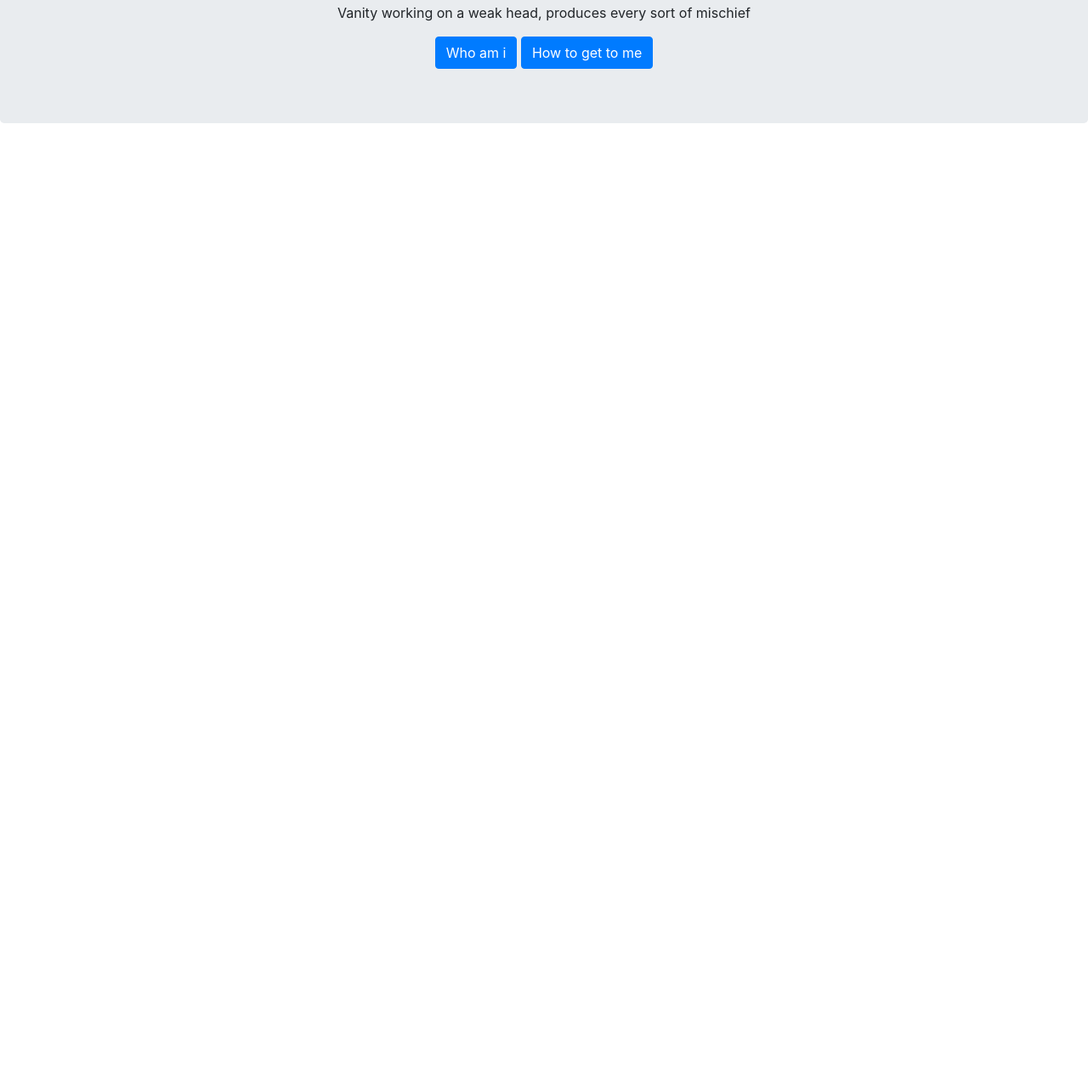
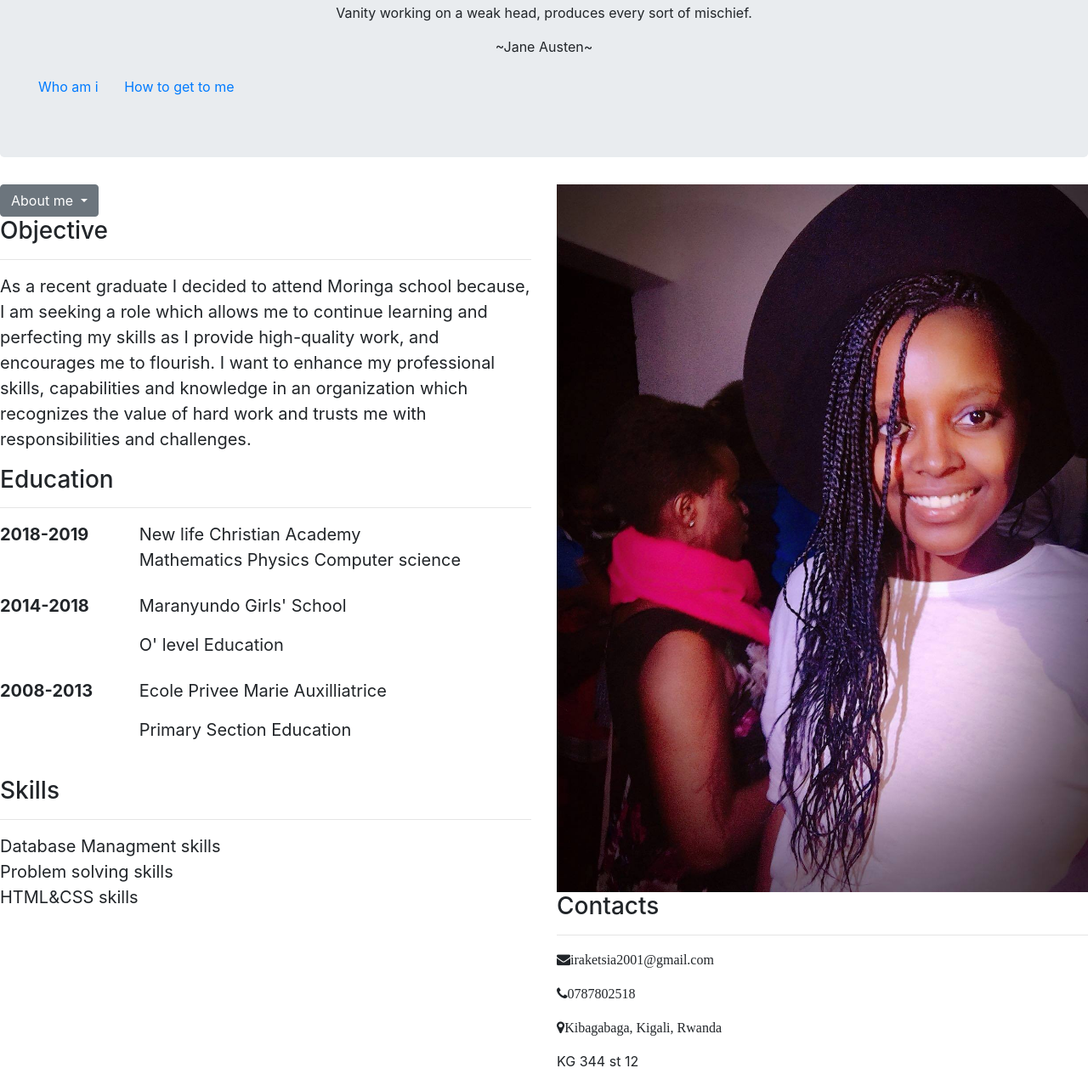
Before and after one commit to Ketsia-a/portofolio, a plain HTML site: page portofolio.html in a window 1280 px wide. Shown: the part 117-1394 px from the top of the page at 85% size. Before the commit the page ends 800 px from the top, so only its background shows below. Drawn offline with nearby package versions, Linux system fonts and the light colour scheme.

Commit message:
finalized

```diff
--- a/portofolio.html
+++ b/portofolio.html
@@ -8,6 +8,8 @@
     <link rel="stylesheet" href="https://maxcdn.bootstrapcdn.com/bootstrap/4.0.0/css/bootstrap.min.css"
         integrity="sha384-Gn5384xqQ1aoWXA+058RXPxPg6fy4IWvTNh0E263XmFcJlSAwiGgFAW/dAiS6JXm" crossorigin="anonymous">
     <link rel="stylesheet" href="style.css">
+    <link href="https://fonts.googleapis.com/css2?family=Courgette&display=swap" rel="stylesheet">
+    <link href="https://stackpath.bootstrapcdn.com/font-awesome/4.7.0/css/font-awesome.min.css" rel="stylesheet">
 </head>
 
 <body>
@@ -15,9 +17,80 @@
         <div class="container-fluid bg-1 text-center">
             <div class="glow">
                 <h1>Ketsia Iragena</h1>
-                <p>Vanity working on a weak head, produces every sort of mischief</p>
-                <a class="btn btn-primary" href="#about" role="button">Who am i</a>
-                <a class="btn btn-primary" href="#contact" role="button">How to get to me</a>
+                <p>Vanity working on a weak head, produces every sort of mischief.</p>
+                <p>~Jane Austen~</p>
+            </div>
+        </div>
+        <a class="btn btn-link" href="#about" role="button">Who am i</a>
+        <a class="btn btn-link" href="#contact" role="button">How to get to me</a>
+    </div>
+    <div class="row">
+        <div class="col-6 left" id="about">
+            <div class="dropdown">
+                <button class="btn btn-secondary dropdown-toggle" type="button" id="dropdownMenuButton"
+                    data-toggle="dropdown" aria-haspopup="true" aria-expanded="false">
+                    About me
+                </button>
+                <div class="dropdown-menu" aria-labelledby="dropdownMenuButton">
+                    <a class="dropdown-item" href="#background">Background</a>
+                    <a class="dropdown-item" href="#education">Education</a>
+                    <a class="dropdown-item" href="#skills">Skills</a>
+                </div>
+            </div>
+            <blockquote class="blockquote" id="background">
+                <h3> Objective</h3>
+                <hr class="solid">
+                <p class="mb-0">As a recent graduate I decided to attend Moringa school because, I am
+                    seeking a role which allows me to continue learning and
+                    perfecting my skills as I provide high-quality work, and encourages me to flourish. I
+                    want to enhance my professional skills, capabilities and knowledge in an organization
+                    which recognizes the value of hard work and trusts me with responsibilities and
+                    challenges.</p>
+            </blockquote>
+            <blockquote class="blockquote" id="education">
+                <h3>Education</h3>
+                <hr class="solid">
+                <dl class="row">
+                    <dt class="col-sm-3">2018-2019</dt>
+                    <dd class="col-sm-9">New life Christian Academy
+                        <p>Mathematics Physics Computer science</p>
+                    </dd>
+
+                    <dt class="col-sm-3">2014-2018</dt>
+                    <dd class="col-sm-9">
+                        <p>Maranyundo Girls' School</p>
+                        <p>O' level Education</p>
+                    </dd>
+
+                    <dt class="col-sm-3">2008-2013</dt>
+                    <dd class="col-sm-9">
+                        <p>Ecole Privee Marie Auxilliatrice</p>
+                        <p> Primary Section Education</p>
+                    </dd>
+
+            </blockquote>
+            <blockquote class="blockquote" id="skills">
+                <h3>Skills</h3>
+                <hr class="solid">
+                <ul class="list-unstyled">
+                    <li>Database Managment skills </li>
+                    <li>Problem solving skills</li>
+                    <li>HTML&CSS skills</li>
+        </div>
+
+        </blockquote>
+
+        <div class="col-6 right">
+            <img src="image/one.jpg" class="img-fluid" alt="Responsive image">
+            <div class="overlay">
+                <div class="text" id="contact">
+                    <h3>Contacts</h3>
+                    <hr>
+                    <p><i class="fa fa-envelope" aria-hidden="true">iraketsia2001@gmail.com</i></p>
+                    <p> <i class="fa fa-phone" aria-hidden="true">0787802518</i></p>
+                    <p><i class="fa fa-map-marker" aria-hidden="true">Kibagabaga, Kigali, Rwanda</i></p>
+                    <p>KG 344 st 12</p>
+                </div>
             </div>
         </div>
     </div>
```
